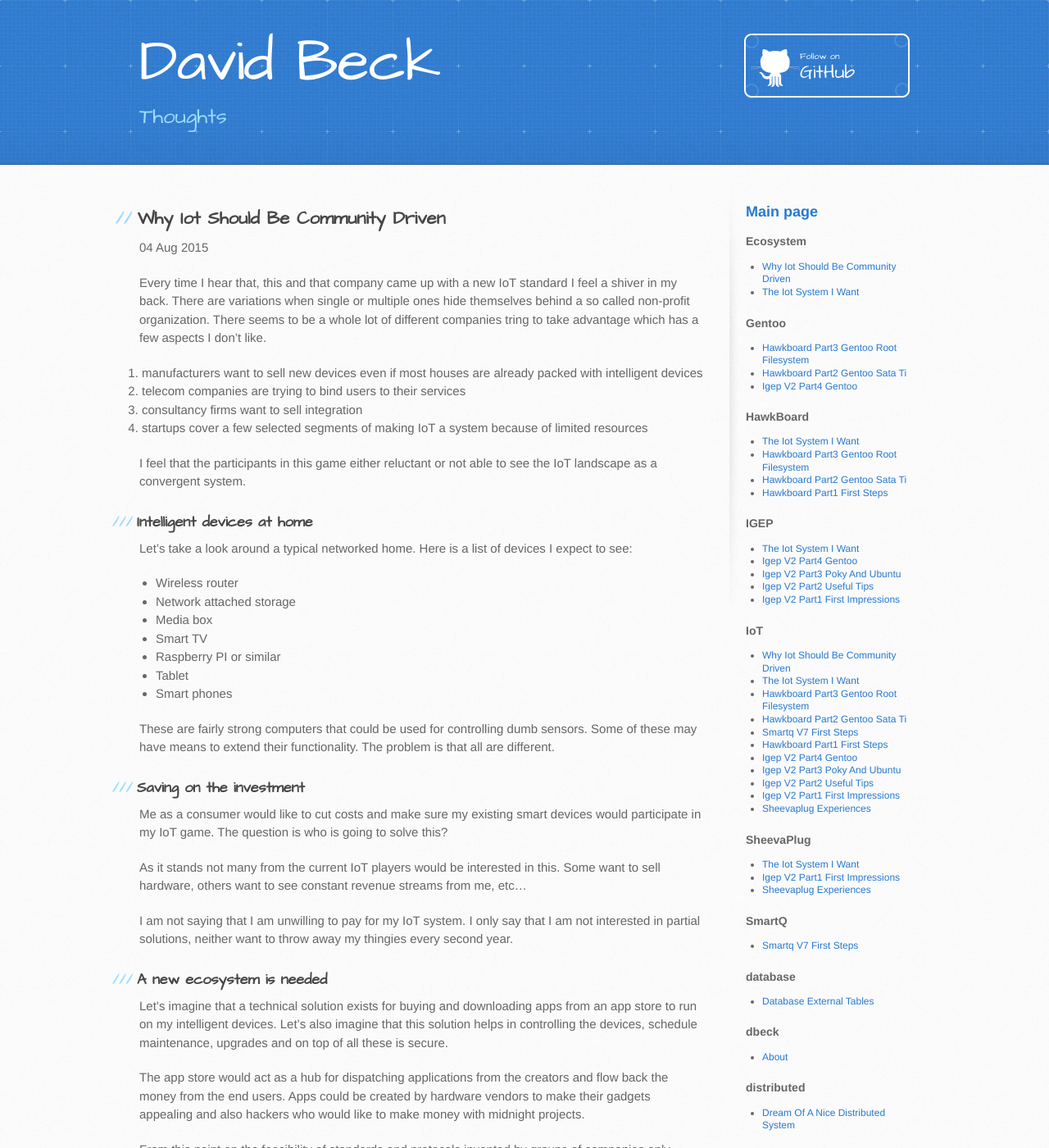
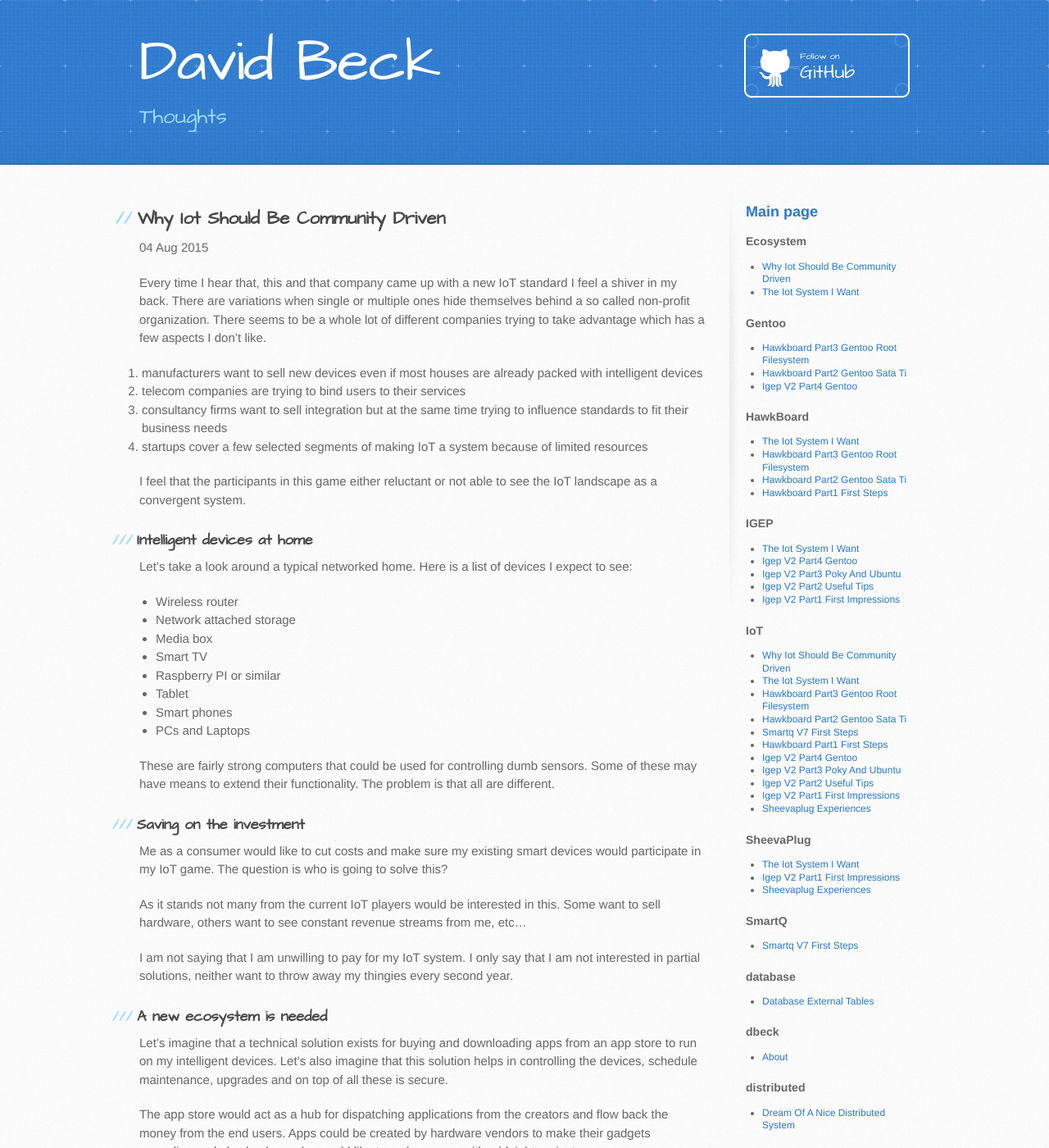
Before and after one commit to dbeck/dbeck.github.io, a Jekyll site: the page built from _posts/2015-08-04-why-IOT-should-be-community-driven.markdown, in a window 1280 px wide and 1400 px high. Shown: the whole window at 82% size. Built offline with Jekyll 4.4.1, drawn with Linux system fonts in a browser that asks for light colours; Markdown is read by kramdown in place of the engine named in the settings; some of the changed text lies outside the part shown.

Commit message:
fix typos

```diff
--- a/_posts/2015-08-04-why-IOT-should-be-community-driven.markdown
+++ b/_posts/2015-08-04-why-IOT-should-be-community-driven.markdown
@@ -12,11 +12,11 @@
 woopra: iotecosystem
 ---
 
-Every time I hear that, this and that company came up with a new IoT standard I feel a shiver in my back. There are variations when single or multiple ones hide themselves behind a so called non-profit organization. There seems to be a whole lot of different companies tring to take advantage which has a few aspects I don't like.
+Every time I hear that, this and that company came up with a new IoT standard I feel a shiver in my back. There are variations when single or multiple ones hide themselves behind a so called non-profit organization. There seems to be a whole lot of different companies trying to take advantage which has a few aspects I don't like.
 
 1. manufacturers want to sell new devices even if most houses are already packed with intelligent devices
 2. telecom companies are trying to bind users to their services
-3. consultancy firms want to sell integration
+3. consultancy firms want to sell integration but at the same time trying to influence standards to fit their business needs
 4. startups cover a few selected segments of making IoT a system because of limited resources
 
 I feel that the participants in this game either reluctant or not able to see the IoT landscape as a convergent system.
@@ -31,6 +31,7 @@
 * Raspberry PI or similar
 * Tablet
 * Smart phones
+* PCs and Laptops
 
 These are fairly strong computers that could be used for controlling dumb sensors. Some of these may have means to extend their functionality. The problem is that all are different.
 
@@ -57,14 +58,14 @@
 
 * the code that manages these native codes (download, start, stop, schecdule, etc...)
 * definition of how these apps interact with the environment
-* management of security
+* management of security settings
 * app market
 
 ### Other options
 Android apps already solved this for the mobile phones and tablets. There is also a huge variety of devices, may be not as big as for IoT. I still don't think Android is the way to go because:
 
 * it is too heavy for many devices
-* the app runner framework may need coexist with the original software supplied by the intelligent device
+* the app runner framework may need to coexist with the original software supplied by the intelligent device
 
 ### More business opportunities
 There is obviously a business opportunity for the one who makes the app market and also for the app contributors. I believe this model would also allow other (or the same) players to create online services to:
```
